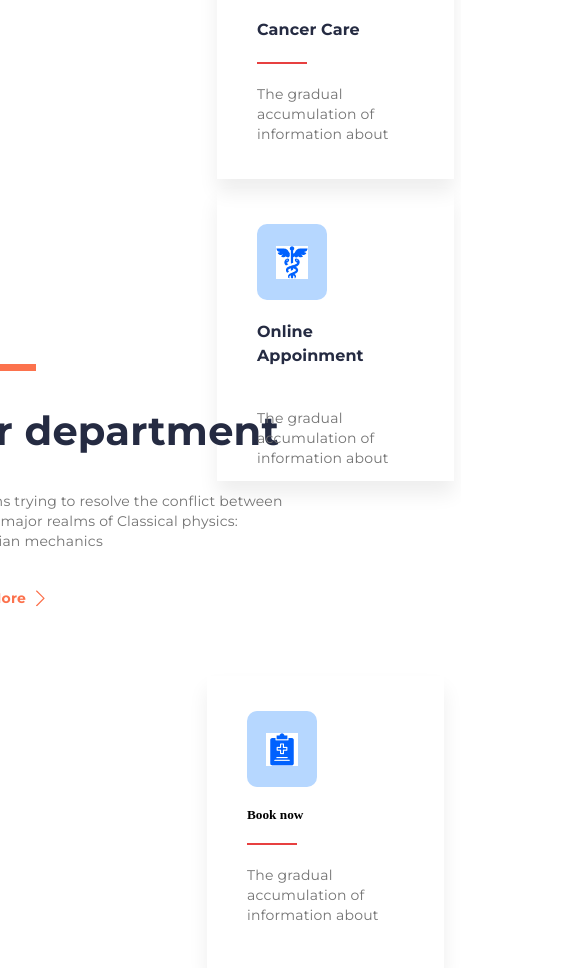
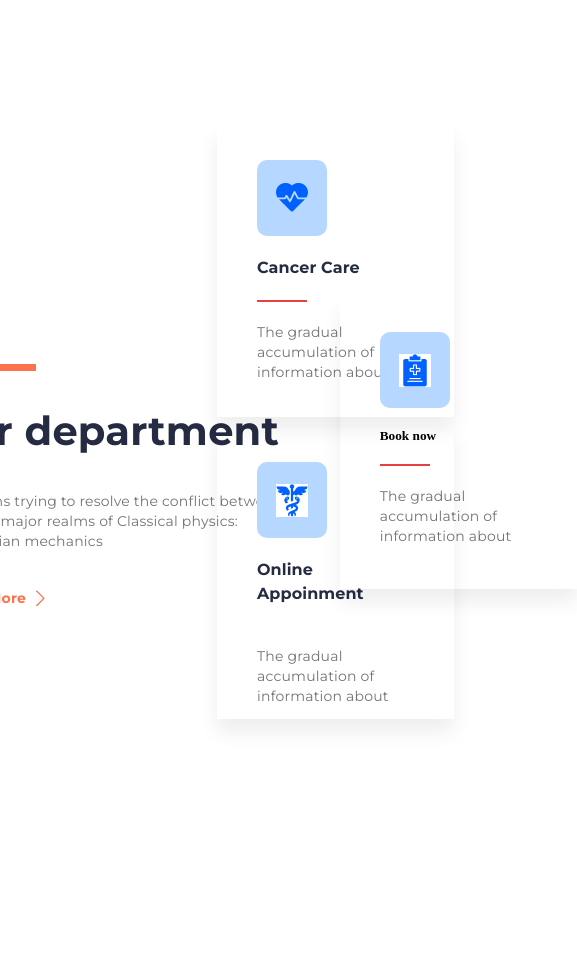
Before and after one commit to vishnududi-511/department, a plain HTML site: page index.html in a window 390 px wide. Shown: the whole page, 577 px wide, since content can reach past the window. After the commit the page ends 844 px from the top, so only its background shows below. Drawn offline with Linux system fonts and the light colour scheme.

Commit message:
made responsive

```diff
--- a/assets/css/style.css
+++ b/assets/css/style.css
@@ -209,9 +209,8 @@ section {
     line-height: 20px;
     letter-spacing: 0.2px;
 }
-
-.ml-10 {
-    margin-top: 185px;
+.pt-2 {
+    padding-top: 182px;
 }
 
 .pd-1 {
--- a/index.html
+++ b/index.html
@@ -12,7 +12,7 @@
     <section>
         <div class="container">
             <div class="row d-flex">
-                <div class="col-6">
+                <div class="col-6 COL-12-MD col-6-sm">
                     <div class="box-1">
                         <div class="line-1"></div>
                         <h2 class="od-1">our department</h2>
@@ -39,11 +39,28 @@
                         </div>
                     </div>
                 </div>
-                <div class="col-6">
+                <div class="col-6  COL-12-MD col-6-sm">
                     <div class="row">
                         <div class="col-6">
                             <div class="box-3">
-                                <div class="button"><img src="./assets/images/first1.jpg" alt="heart" class="img-1">
+                                <div class="button">
+                                    <svg xmlns="http://www.w3.org/2000/svg" width="32" height="30" viewBox="0 0 32 30"
+                                        fill="none">
+                                        <g clip-path="url(#clip0_34717_11638)">
+                                            <path
+                                                d="M15.9909 3.57054C9.01587 -2.53012 0.14723 2.83009 0.00180337 10.0967C-0.0352563 11.9486 0.499328 13.7526 1.56343 15.4156H8.46066L9.68744 13.3709C10.0437 12.7773 10.9057 12.7581 11.2821 13.35L13.8705 17.4174L17.6435 9.45228C17.9726 8.75727 18.9532 8.7352 19.3161 9.40915L22.5503 15.4156H30.4184C36.2468 6.30633 24.7279 -4.07107 15.9909 3.57054Z"
+                                                fill="#0061FF" />
+                                            <path
+                                                d="M21.1656 16.7979L18.5448 11.9307L14.8387 19.7544C14.5234 20.4201 13.5961 20.4779 13.2007 19.8564L10.5152 15.6366L9.79574 16.8357C9.62631 17.1181 9.32121 17.2908 8.99192 17.2908H3.04688C3.23324 17.4859 2.24 16.4946 15.3302 29.517C15.6958 29.8808 16.2868 29.8809 16.6525 29.517C29.5412 16.695 28.7498 17.4855 28.9358 17.2908H21.9909C21.646 17.2909 21.329 17.1015 21.1656 16.7979Z"
+                                                fill="#0061FF" />
+                                        </g>
+                                        <defs>
+                                            <clipPath id="clip0_34717_11638">
+                                                <rect width="32" height="28.8744" fill="white"
+                                                    transform="translate(0 0.915039)" />
+                                            </clipPath>
+                                        </defs>
+                                    </svg>
                                 </div>
                                 <h5 class="cancer">Cancer Care</h5>
                                 <p class="or-line"></p>
@@ -62,18 +79,15 @@
 
                             </div>
                         </div>
-                        <div class="d-fle">
-                            <div class="col-6">
-                                <div class="box-4 ml-10 pd-1">
-                                    <div class="button"> <img src="./assets/images/third3.jpg" alt="health"
-                                            class="img-3">
-                                    </div>
-                                    <h5 class="Book">Book now</h5>
-                                    <p class="or-line"></p>
-                                    <p class="para-2">The gradual
-                                        accumulation of
-                                        information about</p>
+                        <div class="col-6 pt-2">
+                            <div class="box-4  pd-1">
+                                <div class="button"> <img src="./assets/images/third3.jpg" alt="health" class="img-3">
                                 </div>
+                                <h5 class="Book">Book now</h5>
+                                <p class="or-line"></p>
+                                <p class="para-2">The gradual
+                                    accumulation of
+                                    information about</p>
                             </div>
                         </div>
                     </div>
```
